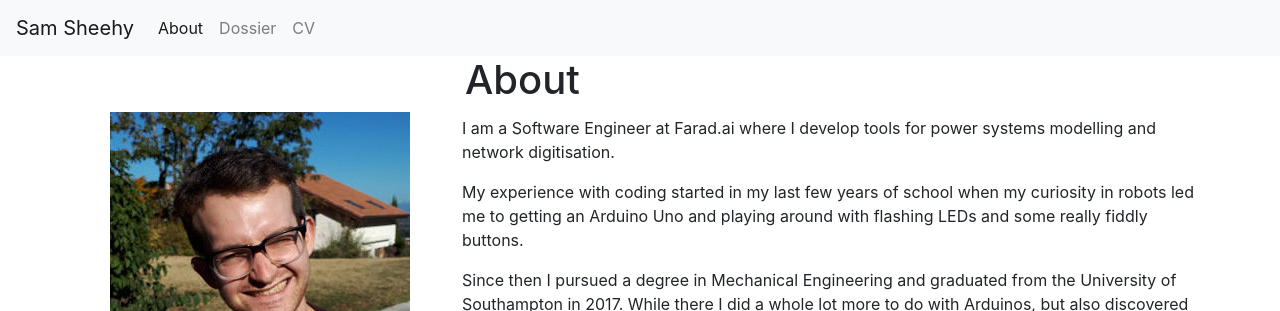
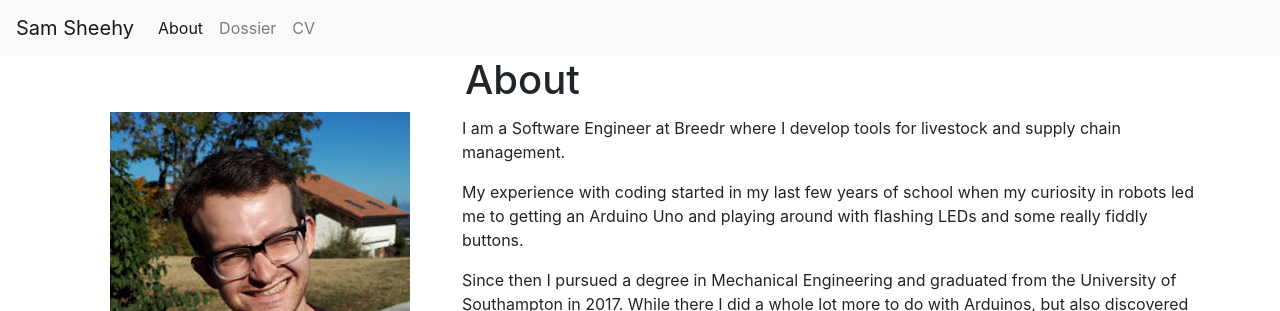
Before and after one commit to sheeshee/sheeshee.github.io, a Jekyll site: the page built from about.html, in a window 1280 px wide. Shown: the top 311 px of the page. Built offline with Jekyll 4.4.1, drawn with Linux system fonts in a browser that asks for light colours; nearby versions of some CDN libraries; emoji names are drawn with the system emoji font.

Commit message:
Update About

```diff
--- a/about.html
+++ b/about.html
@@ -5,8 +5,8 @@ heading: About
 ---
 <div class="m-1 px-2">
 <p>
-    I am a Software Engineer at Farad.ai where I develop tools for power systems
-    modelling and network digitisation.
+    I am a Software Engineer at Breedr where I develop tools for livestock and
+    supply chain management.
 </p>
 
 <p>
```
